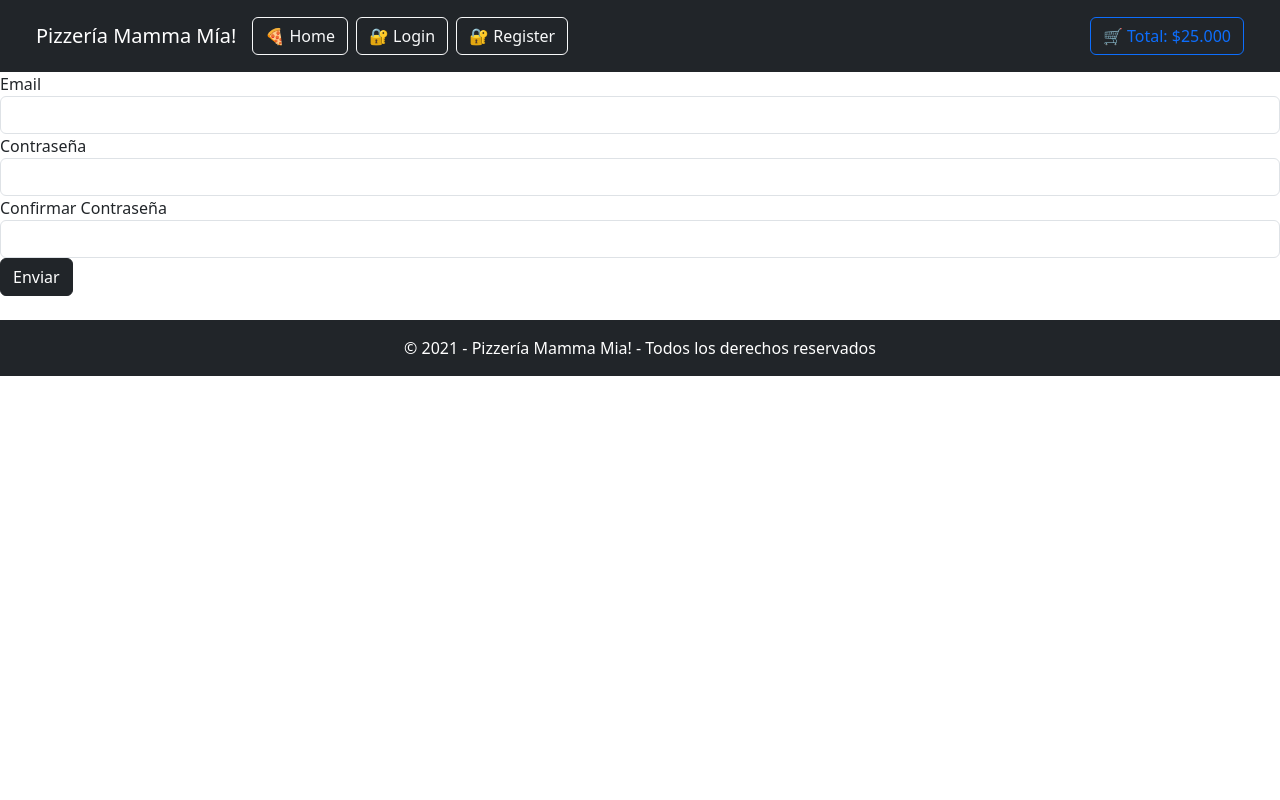
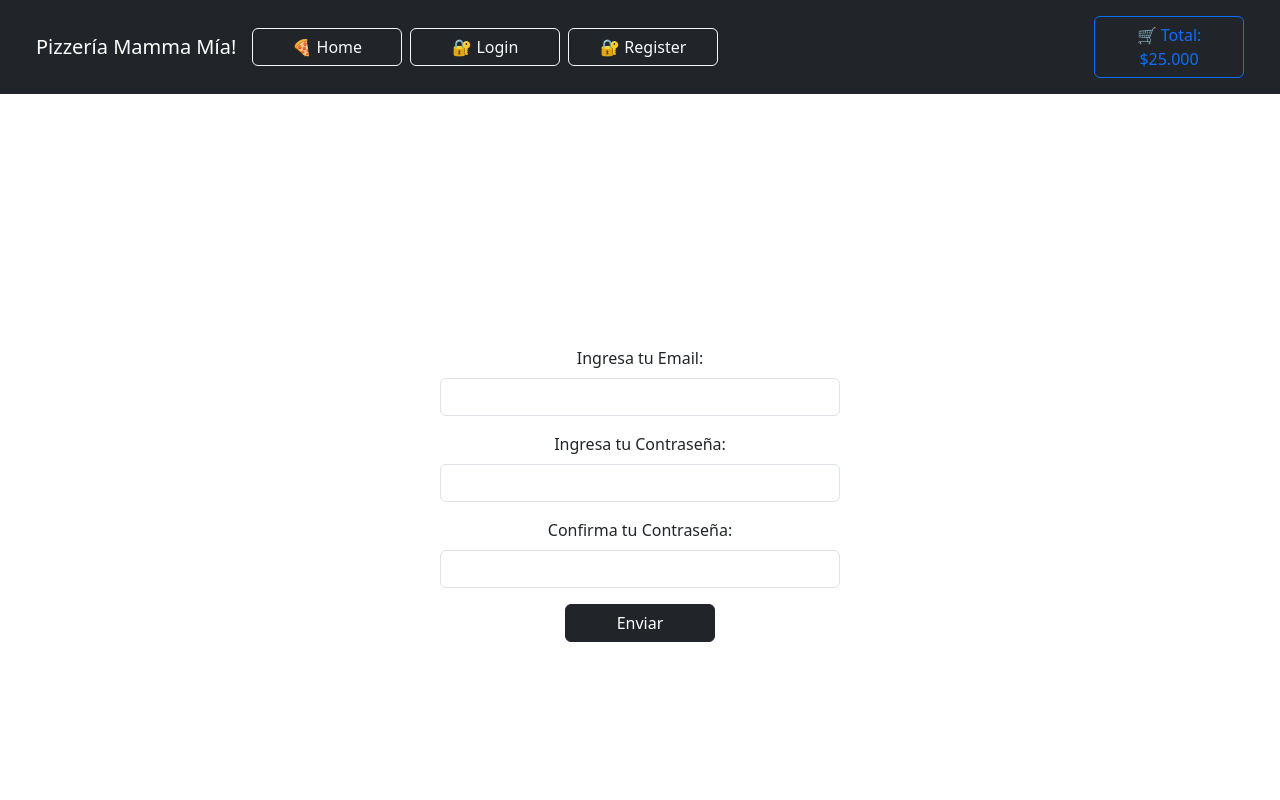
Before and after one commit to jiuraque/pizzeria-mamma-mia, a React (Vite) app: page / in a window 1280 px wide. Shown: the top 800 px of the page. Built offline with nearby package versions, Linux system fonts and the light colour scheme.

Commit message:
se crea el documento css y se agrega al jsx

```diff
--- /dev/null
+++ b/src/components/Form/Form.css
@@ -0,0 +1,25 @@
+.formulario {
+    display: flex;
+    flex-direction: column;
+    align-items: center;
+    justify-content: center;
+    min-height: 100vh;
+}
+
+
+.form-group {
+    display: flex;
+    flex-direction: column;
+    width: 100%;
+    max-width: 400px;
+    margin-bottom: 1rem;
+}
+
+.form-group label {
+    text-align: center;
+    margin-bottom: 0.5rem;
+}
+
+button {
+    width: 150px;
+}
--- a/src/components/Form/Form.jsx
+++ b/src/components/Form/Form.jsx
@@ -1,4 +1,5 @@
 import { useState } from "react";
+import "./Form.css";
 
 const Form = () => {
   const [email, setEmail] = useState("");
@@ -34,7 +35,7 @@ const Form = () => {
       <form className="formulario" onSubmit={validarDatos}>
         {errorMessage && <p className="text-danger">{errorMessage}</p>}
         <div className="form-group">
-          <label>Email</label>
+          <label>Ingresa tu Email:</label>
           <input
             type="email"
             name="email"
@@ -44,7 +45,7 @@ const Form = () => {
           />
         </div>
         <div className="form-group">
-          <label>Contraseña</label>
+          <label>Ingresa tu Contraseña: </label>
           <input
             type="password"
             className="form-control"
@@ -53,7 +54,7 @@ const Form = () => {
           />
         </div>
         <div className="form-group">
-          <label>Confirmar Contraseña</label>
+          <label>Confirma tu Contraseña:</label>
           <input
             type="password"
             className="form-control"
```
